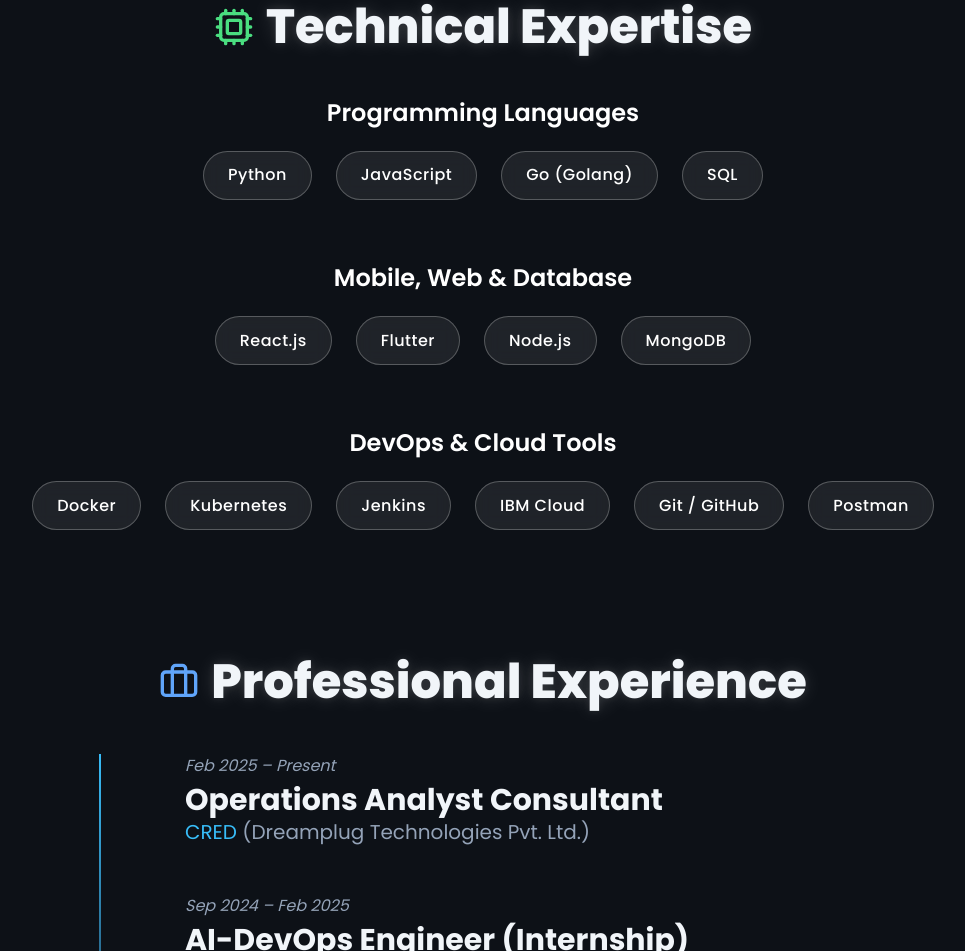
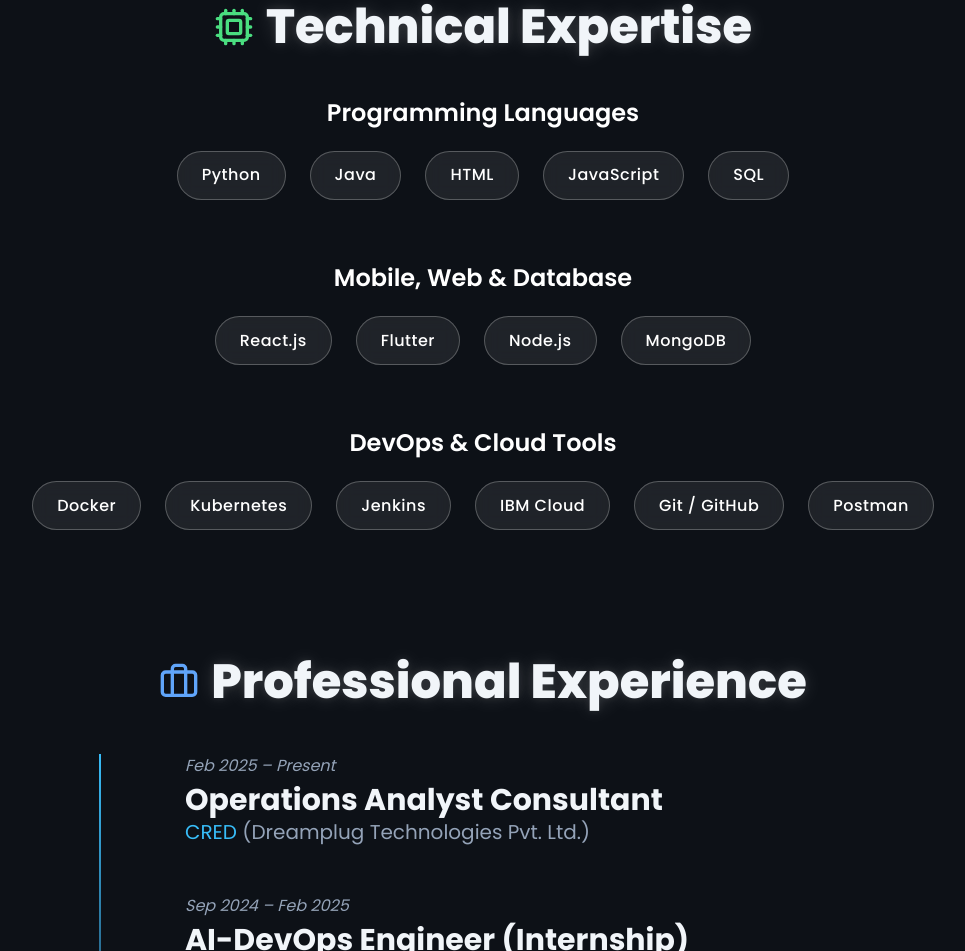
Before and after one commit to Punith-Singh/mywebsite, a plain HTML site: page index.html in a window 1280 px wide. Shown: the part 1227-2178 px from the top of the page, without its empty margins (157-1122 px from the left). Drawn offline with nearby package versions, Linux system fonts and the light colour scheme.

Commit message:
Remove 'Go (Golang)' from skill tags

```diff
--- a/index.html
+++ b/index.html
@@ -325,8 +325,9 @@
                     <h3 class="skill-category-title">Programming Languages</h3>
                     <div class="flex flex-wrap justify-center gap-6">
                         <span class="skill-tag">Python</span>
+                        <span class="skill-tag">Java</span>
+                        <span class="skill-tag">HTML</span>
                         <span class="skill-tag">JavaScript</span>
-                        <span class="skill-tag">Go (Golang)</span>
                         <span class="skill-tag">SQL</span>
                     </div>
                 </div>
```
